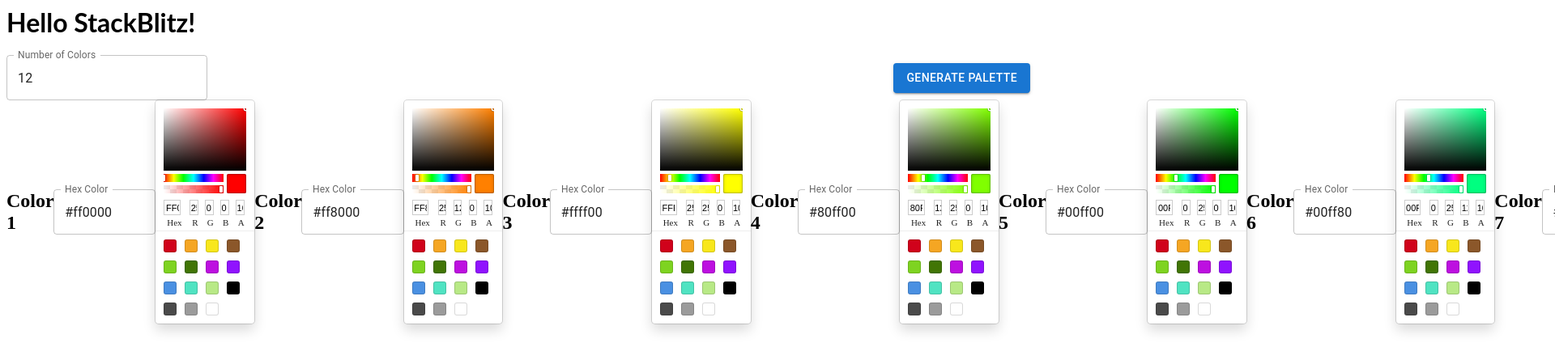
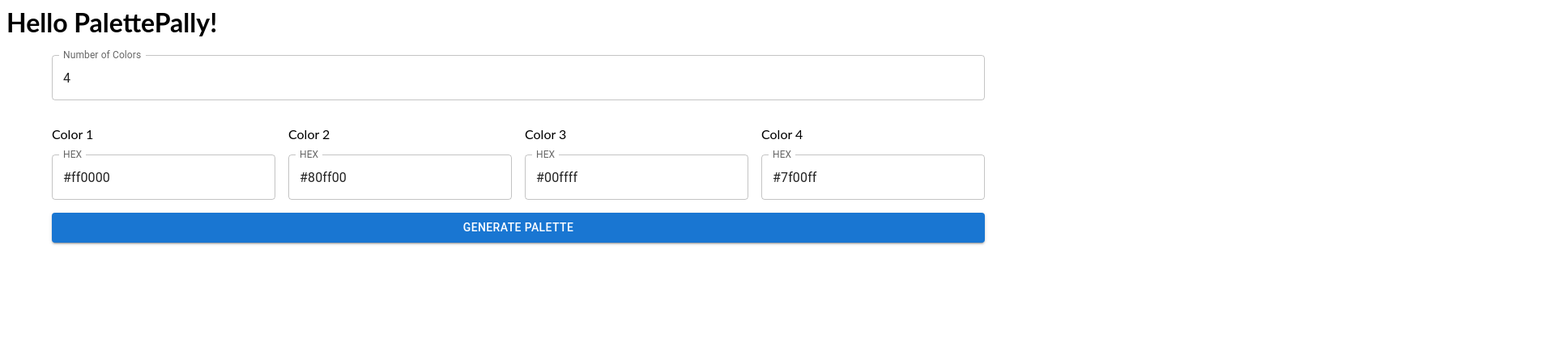
Before and after one commit to BoxPistols/ColorPicker-PalettePally, a React (Create React App) app: page / in a window 1280 px wide. Shown: the top 450 px of the page at 81% size, 1920 px wide, since content can reach past the window. Built offline with nearby package versions, Linux system fonts and the light colour scheme.

Commit message:
Re Basic

```diff
--- a/src/App.tsx
+++ b/src/App.tsx
@@ -5,7 +5,7 @@ import ColorPicker from './ColorPicker';
 export default function App() {
   return (
     <div>
-      <h1>Hello StackBlitz!</h1>
+      <h1>Hello PalettePally!</h1>
       <ColorPicker />
     </div>
   );
--- a/src/ColorPicker.tsx
+++ b/src/ColorPicker.tsx
@@ -1,13 +1,13 @@
 import React, { useEffect, useState } from 'react';
-import { Box, TextField, Button, Grid, styled } from '@mui/material';
+import { Box, TextField, Button, Grid, styled, Container } from '@mui/material';
 import { SketchPicker } from 'react-color';
 import chroma from 'chroma-js';
 
 const shades = {
-  main: 0,
-  dark: -1,
-  light: 1,
-  lighter: 2,
+  main: -0.5,
+  dark: -1.5,
+  light: 1.25,
+  lighter: 3.75,
 };
 
 const FlexBox = styled(Box)`
@@ -23,7 +23,7 @@ function ColorInputField({ color, onChange }) {
       <TextField
         label="Hex Color"
         value={color}
-        onChange={(e) => onChange(e.target.value)}
+        onChange={(e: { target: { value: any } }) => onChange(e.target.value)}
       />
       <SketchPicker
         color={color}
@@ -34,7 +34,7 @@ function ColorInputField({ color, onChange }) {
 }
 
 function ColorPicker() {
-  const [numColors, setNumColors] = useState(12);
+  const [numColors, setNumColors] = useState(4);
   const [color, setColor] = useState([]);
   const [palette, setPalette] = useState(null);
 
@@ -52,7 +52,10 @@ function ColorPicker() {
       return Object.fromEntries(
         Object.entries(shades).map(([shade, adjustment]) => {
           const [h, s, l] = baseHSL;
-          return [shade, chroma.hsl(h, s, l + adjustment * 0.1).hex()];
+          return [
+            shade,
+            chroma.hsl(h, s * 0.9, l * 0.9 + adjustment * 0.1).hex(),
+          ];
         })
       );
     });
@@ -60,71 +63,69 @@ function ColorPicker() {
   };
 
   return (
-    <div>
-      <FlexBox>
+    <Container sx={{ maxWidth: '780px' }}>
+      <Grid container spacing={2}>
+        <Grid item xs={12}>
           <TextField
             label="Number of Colors"
             value={numColors}
+            onChange={(e: { target: { value: string } }) =>
+              setNumColors(parseInt(e.target.value))
+            }
+            type="number"
+            inputProps={{ min: '1', max: '24' }}
+            fullWidth
+          />
+        </Grid>
+        {Array.from({ length: numColors }, (_, i) => (
+          <Grid item xs={6} md={4} lg={3} key={i}>
+            <p>Color {i + 1}</p>
+            <TextField
+              label="HEX"
+              value={color[i]}
               onChange={(e) => {
-            const num = parseInt(e.target.value, 10);
-            if (!isNaN(num) && num > 0) {
-              setNumColors(num);
-            }
+                const newColor = [...color];
+                newColor[i] = e.target.value;
+                setColor(newColor);
               }}
-          type="number"
-          inputProps={{ min: 1 }}
+              fullWidth
             />
+            {/* Remove ColorInputField for simplicity */}
+          </Grid>
+        ))}
+        <Grid item xs={12}>
           <Button
             variant="contained"
             color="primary"
             onClick={handleGenerateClick}
+            fullWidth
           >
             Generate Palette
           </Button>
-      </FlexBox>
-      <FlexBox>
-        {Array.from({ length: numColors }, (_, i) => (
-          <React.Fragment key={i}>
-            <h2>Color {i + 1}</h2>
-            <ColorInputField
-              color={color[i]}
-              onChange={(newColor) => {
-                const colorsCopy = [...color];
-                colorsCopy[i] = newColor;
-                setColor(colorsCopy);
-              }}
-            />
-          </React.Fragment>
-        ))}
-      </FlexBox>
-      {palette && (
-        <Grid container spacing={2}>
-          {palette.map((c, i) => (
-            <Grid
-              item
-              xs={4}
-              key={i}
-              style={{ display: 'flex', flexDirection: 'column' }}
-            >
+        </Grid>
+        {palette &&
+          palette.map((c, i) => (
+            <Grid item xs={12} sm={6} md={4} lg={3} key={i}>
               <h2>Color {i + 1}</h2>
               {Object.entries(c).map(([shade, color]) => (
-                <>
                 <Box
                   m={1}
                   key={shade}
-                    sx={{ flexGrow: 1, background: color }}
+                  sx={{
+                    flexGrow: 1,
+                    background: color,
+                    color: chroma(color).luminance() > 0.5 ? 'black' : 'white',
+                    p: 1,
+                    borderRadius: '6px',
+                  }}
                 >
-                    <>
                   {shade}: {color}
-                    </>
                 </Box>
-                </>
               ))}
             </Grid>
           ))}
       </Grid>
-      )}
-    </div>
+    </Container>
   );
 }
 
```
Lines whose indentation alone changed are shown as unchanged.
